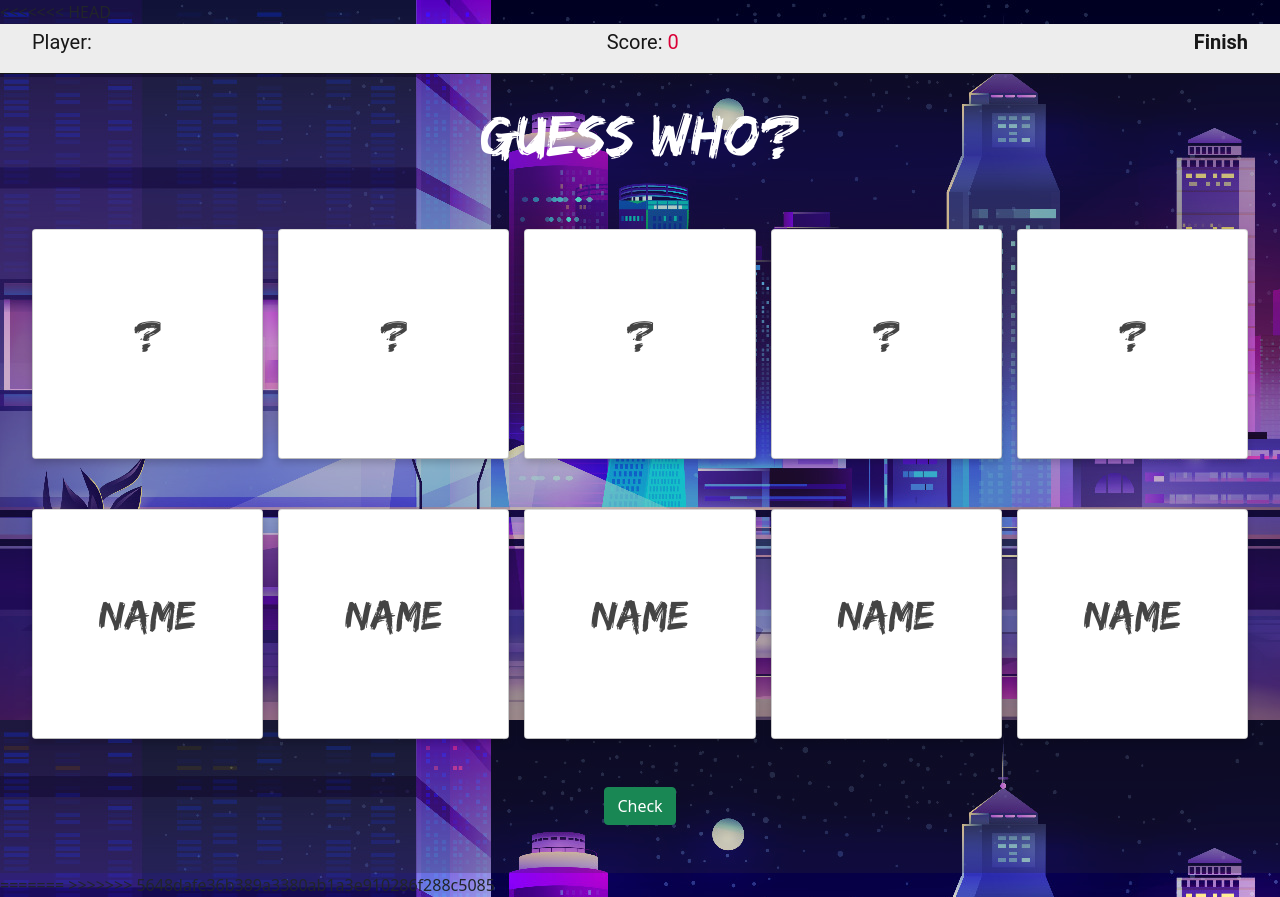
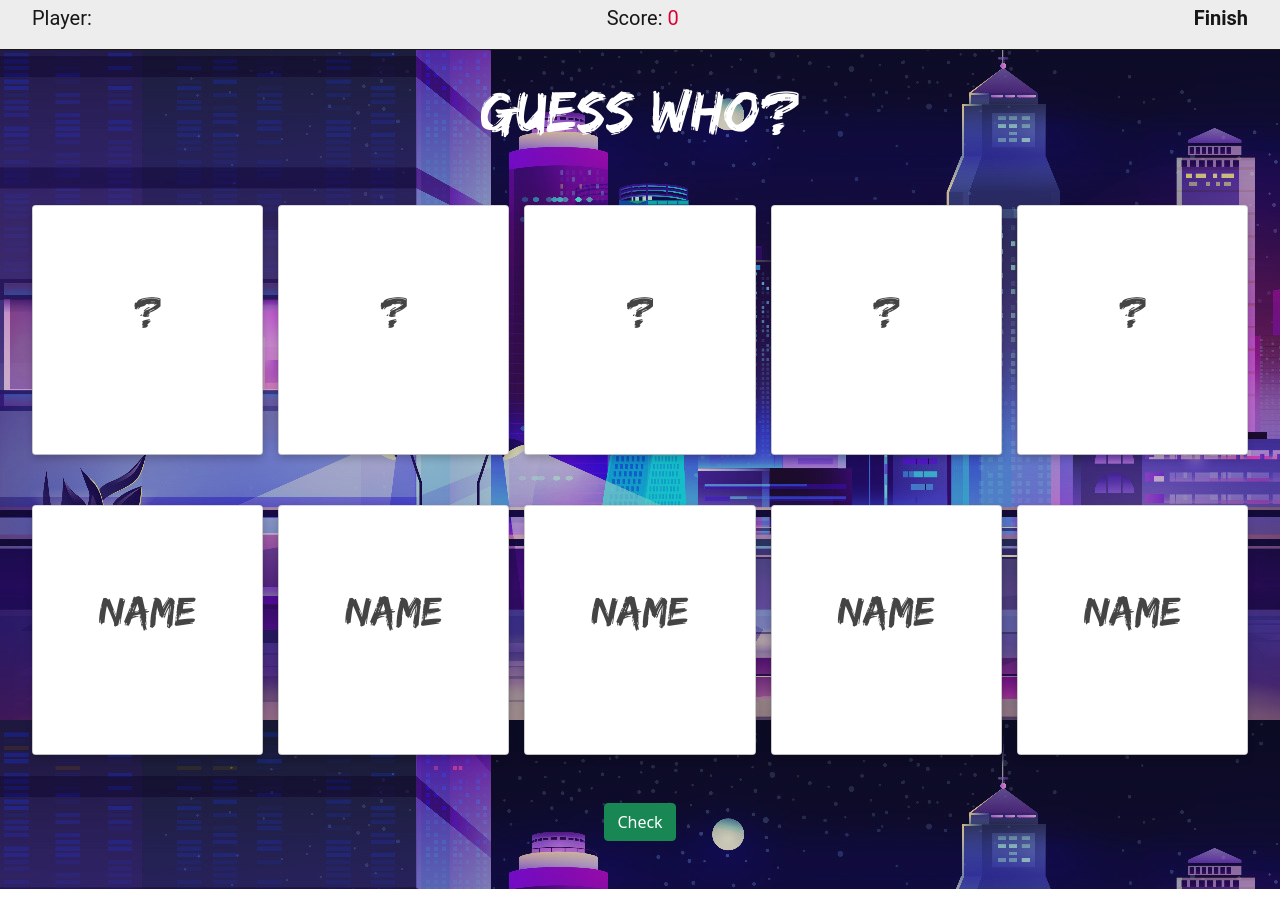
Before and after one commit to ACC-DevSoft/whoisthis, an Angular app: page /game in a window 1280 px wide. Built offline with nearby package versions, Linux system fonts and the light colour scheme.

Commit message:
Ajuestes a los cards

```diff
--- a/src/app/components/cards/cards.component.css
+++ b/src/app/components/cards/cards.component.css
@@ -21,7 +21,7 @@
 }
 .card {
     width: 19%;
-    min-height: 230px;
+    min-height: 250px;
     height: auto;
     perspective: 1000px;
 }
@@ -31,7 +31,7 @@
   width: 100%;
   height: 100%;
   text-align: center;
-  transition: transform 0.6s;
+  transition: transform 0.5s;
   transform-style: preserve-3d;
   box-shadow: 0 4px 8px 0 rgba(0,0,0,0.2);
 }
@@ -70,6 +70,11 @@
     color:#444444;
     text-align: center;
 }
+.card-inner .card-back .character-img{
+  width: 100%;
+  height: 100%;
+  background-size: cover;
+}
 .card-inner .card-back .name{
     padding: 80px 0px;
     text-transform: capitalize;
--- a/src/app/components/cards/cards.component.html
+++ b/src/app/components/cards/cards.component.html
@@ -13,7 +13,7 @@
         <div class="card-back">
           <img
             src="../../assets/{{ character.name }}.jpeg"
-            class="card-img-top"
+            class="card-img-top character-img"
             alt="..."
           />
         </div>
--- a/src/index.html
+++ b/src/index.html
@@ -1,6 +1,5 @@
 <!DOCTYPE html>
 <html lang="en">
-<<<<<<< HEAD
   <head>
     <meta charset="utf-8" />
     <title>Whoisthis</title>
@@ -25,20 +24,3 @@
       crossorigin="anonymous"
     ></script>
   </body>
-=======
->>>>>>> 5648dafe36b389a3380ab1a3e910286f288c5085
-<head>
-  <meta charset="utf-8">
-  <title>Who is this</title>
-  <base href="/">
-  <meta name="viewport" content="width=device-width, initial-scale=1">
-  <link rel="icon" type="image/x-icon" href="favicon.ico">
-  <link href="https://cdn.jsdelivr.net/npm/bootstrap@5.0.2/dist/css/bootstrap.min.css" rel="stylesheet" integrity="sha384-EVSTQN3/azprG1Anm3QDgpJLIm9Nao0Yz1ztcQTwFspd3yD65VohhpuuCOmLASjC" crossorigin="anonymous">
-
-</head>
-  <app-root></app-root>
-
-  <script src="https://cdn.jsdelivr.net/npm/bootstrap@5.0.2/dist/js/bootstrap.bundle.min.js" integrity="sha384-MrcW6ZMFYlzcLA8Nl+NtUVF0sA7MsXsP1UyJoMp4YLEuNSfAP+JcXn/tWtIaxVXM" crossorigin="anonymous"></script>
-
-</body>
-</html>
```
